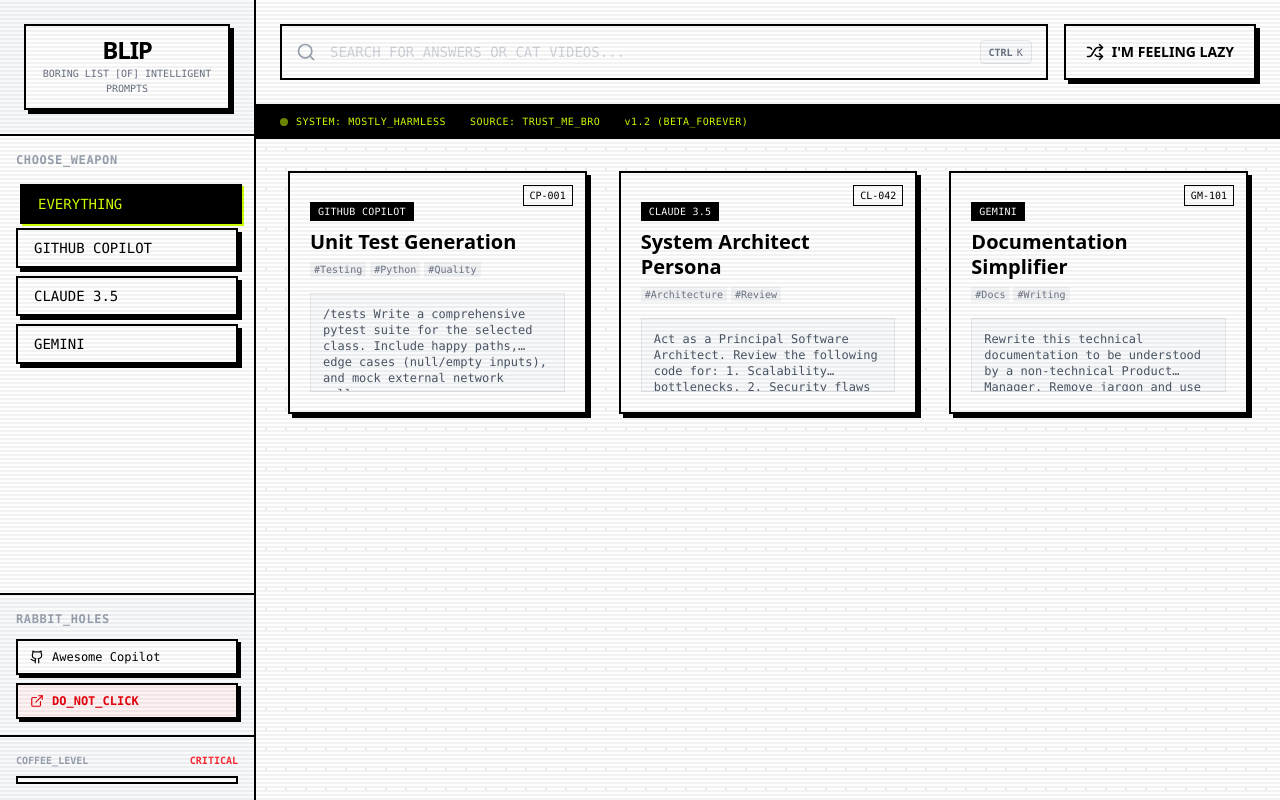
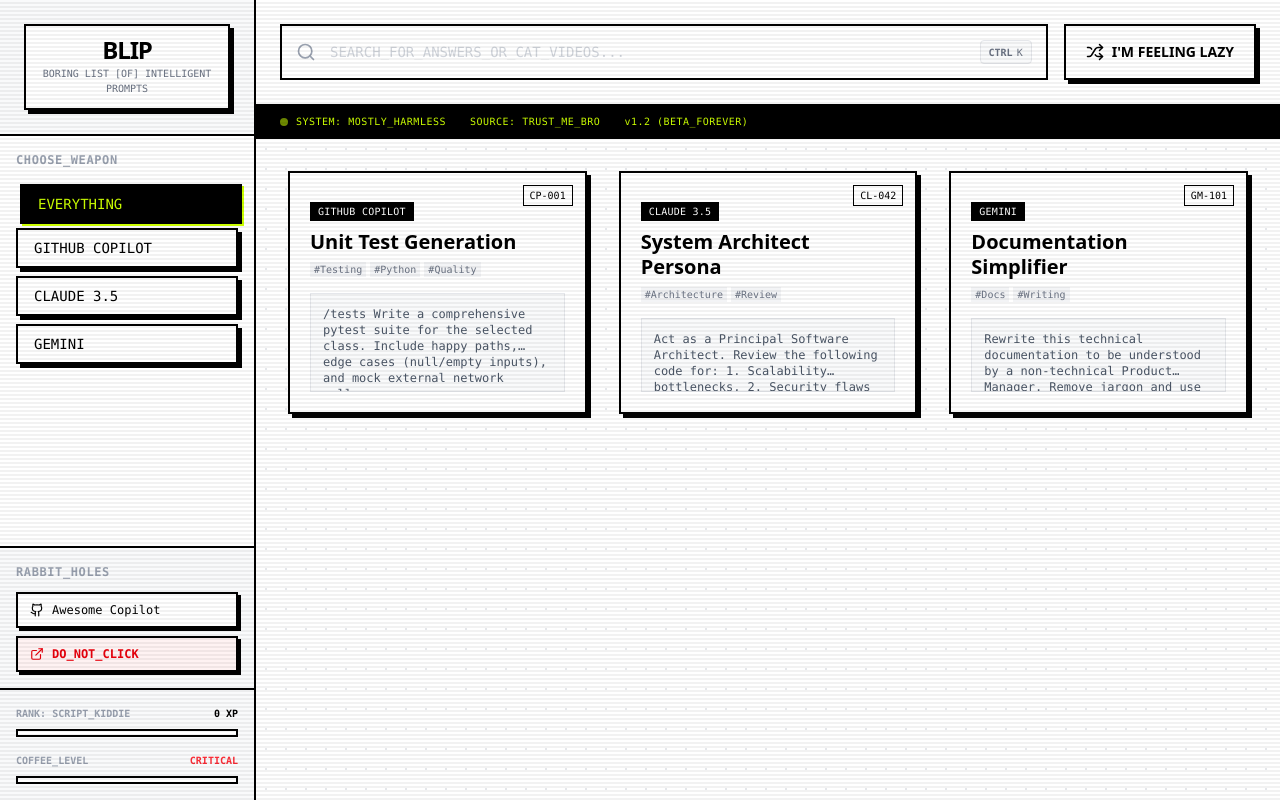
Before and after one commit to themasterchiefdev/Blip, a React (Vite) app: page / in a window 1280 px wide. Both pictures are taken after a click on the button "EXPLORE_BORING_PROMPTS". Built offline with nearby package versions, Linux system fonts and the light colour scheme.

Commit message:
feat: Implement XP and ranking system with badge unlocking and dynamic coffee status UI, removing old coffee messages.

```diff
--- a/src/App.tsx
+++ b/src/App.tsx
@@ -56,18 +56,7 @@ const CAT_MESSAGES = [
     "SYSTEM OVERLOAD: CUTENESS MODULE NOT INSTALLED."
 ];
 
-const COFFEE_MESSAGES = [
-    "CAFFEINE_LEVEL_CRITICAL: SEND_BEANS",
-    "I DON'T HAVE A PROBLEM, I HAVE A DEADLINE.",
-    "DECAF? WE DON'T DO THAT HERE.",
-    "ERROR: BLOOD_STREAM_TOO_CLEAN. INJECTING_ESPRESSO...",
-    "SLEEP IS FOR THE WEAK (AND THOSE WITHOUT BUGS).",
-    "404: SLEEP NOT FOUND.",
-    "LOADING... PLEASE INSERT COFFEE.",
-    "MY BLOOD TYPE IS ESPRESSO.",
-    "DEBUGGING: REMOVING THE NEEDLE FROM THE HAYSTACK... ONE COFFEE AT A TIME.",
-    "COMPILING... TIME FOR A REFILL."
-];
+
 
 const CONSOLE_ART = `
   ____  _     ___ ____
@@ -81,6 +70,13 @@ const CONSOLE_ART = `
 
 const KONAMI_CODE = ['ArrowUp', 'ArrowUp', 'ArrowDown', 'ArrowDown', 'ArrowLeft', 'ArrowRight', 'ArrowLeft', 'ArrowRight', 'b', 'a'];
 
+const RANKS = [
+    { threshold: 0, title: "SCRIPT_KIDDIE" },
+    { threshold: 50, title: "CONSOLE_COWBOY" },
+    { threshold: 100, title: "NETRUNNER" },
+    { threshold: 500, title: "AI_OVERLORD" }
+];
+
 // --- COMPONENTS ---
 
 const IconMap = ({ name, size = 16, className = "" }: { name: string, size?: number, className?: string }) => {
@@ -91,8 +87,11 @@ const IconMap = ({ name, size = 16, className = "" }: { name: string, size?: num
     }
 };
 
-const Sidebar = ({ activeFilter, setActiveFilter, externalRepos, className = "", onClose, onCoffeeClick, onLogoClick }: { activeFilter: string, setActiveFilter: (f: string) => void, externalRepos: any[], className?: string, onClose?: () => void, onCoffeeClick: () => void, onLogoClick: () => void }) => {
+const Sidebar = ({ activeFilter, setActiveFilter, externalRepos, className = "", onClose, onCoffeeClick, onLogoClick, coffeeStatus, xp }: { activeFilter: string, setActiveFilter: (f: string) => void, externalRepos: any[], className?: string, onClose?: () => void, onCoffeeClick: () => void, onLogoClick: () => void, coffeeStatus: 'CRITICAL' | 'OPTIMAL', xp: number }) => {
     const tools = ['All', ...Array.from(new Set(INITIAL_STATE.items.map(item => item.tool)))];
+    const currentRank = RANKS.slice().reverse().find(r => xp >= r.threshold) || RANKS[0];
+    const nextRank = RANKS.find(r => r.threshold > xp);
+    const progress = nextRank ? ((xp - currentRank.threshold) / (nextRank.threshold - currentRank.threshold)) * 100 : 100;
 
     return (
         <aside className={`w-64 border-r-2 border-black flex flex-col h-full bg-white ${className}`}>
@@ -158,16 +157,30 @@ const Sidebar = ({ activeFilter, setActiveFilter, externalRepos, className = "",
                 </div>
 
 
-            <div
-                className="p-4 border-t-2 border-black bg-gray-50 cursor-pointer hover:bg-gray-100 transition-colors group"
-                onClick={onCoffeeClick}
-            >
+            <div className="p-4 border-t-2 border-black bg-gray-50">
                 <div className="flex justify-between items-center mb-2">
-                    <span className="font-mono text-[10px] font-bold text-gray-400 group-hover:text-black">COFFEE_LEVEL</span>
-                    <span className="font-mono text-[10px] font-bold text-red-500 animate-pulse">CRITICAL</span>
+                    <span className="font-mono text-[10px] font-bold text-gray-400">RANK: {currentRank.title}</span>
+                    <span className="font-mono text-[10px] font-bold text-black">{xp} XP</span>
                 </div>
-                <div className="h-2 w-full border-2 border-black bg-white p-0.5">
-                    <div className="h-full w-[15%] bg-black group-hover:w-[20%] transition-all duration-500"></div>
+                <div className="h-2 w-full border-2 border-black bg-white p-0.5 mb-4">
+                    <div className="h-full bg-black transition-all duration-500" style={{ width: `${progress}%` }}></div>
+                </div>
+
+                <div
+                    className="cursor-pointer hover:bg-gray-100 transition-colors group"
+                    onClick={onCoffeeClick}
+                >
+                    <div className="flex justify-between items-center mb-2">
+                        <span className="font-mono text-[10px] font-bold text-gray-400 group-hover:text-black">COFFEE_LEVEL</span>
+                        <span className={`font-mono text-[10px] font-bold ${coffeeStatus === 'CRITICAL' ? 'text-red-500 animate-pulse' : 'text-green-600'}`}>
+                            {coffeeStatus}
+                        </span>
+                    </div>
+                    <div className="h-2 w-full border-2 border-black bg-white p-0.5">
+                        <div
+                            className={`h-full transition-all duration-500 ${coffeeStatus === 'CRITICAL' ? 'w-[15%] bg-black' : 'w-full bg-[#CCFF00]'}`}
+                        ></div>
+                    </div>
                 </div>
             </div>
         </aside>
@@ -332,7 +345,18 @@ function App() {
     const [statusText, setStatusText] = useState("SYSTEM: MOSTLY_HARMLESS");
     const [konamiIndex, setKonamiIndex] = useState(0);
     const [isInverted, setIsInverted] = useState(false);
+    const [xp, setXp] = useState(0);
+    const [unlockedBadges, setUnlockedBadges] = useState<string[]>([]);
+    const [coffeeStatus, setCoffeeStatus] = useState<'CRITICAL' | 'OPTIMAL'>('CRITICAL');
+    const [showAltVersion, setShowAltVersion] = useState(false);
     const searchInputRef = useRef<HTMLInputElement>(null);
+
+    const unlockBadge = (badge: string) => {
+        if (!unlockedBadges.includes(badge)) {
+            setUnlockedBadges(prev => [...prev, badge]);
+            setToastMessage(`ACHIEVEMENT UNLOCKED: ${badge}`);
+        }
+    };
 
     // Console Art
     useEffect(() => {
@@ -342,7 +366,9 @@ function App() {
     // Easter Egg Logic
     const isCatSearch = useMemo(() => {
         const q = searchQuery.toLowerCase().trim();
-        return q === 'cat' || q === 'cats' || q.includes('cat video');
+        const isCat = q === 'cat' || q === 'cats' || q.includes('cat video');
+        if (isCat) unlockBadge('CURIOSITY_KILLED_THE_CAT');
+        return isCat;
     }, [searchQuery]);
 
     const specialSearchMessage = useMemo(() => {
@@ -370,6 +396,7 @@ function App() {
                 if (nextIndex === KONAMI_CODE.length) {
                     setIsInverted(true);
                     setToastMessage("CHEAT_CODE_ACTIVATED: GOD_MODE_ENABLED");
+                    unlockBadge('KONAMI_MASTER');
                     setTimeout(() => setIsInverted(false), 5000);
                     setKonamiIndex(0);
                 } else {
@@ -388,6 +415,7 @@ function App() {
         setLogoClicks(newClicks);
         if (newClicks === 5) {
             setToastMessage("OUCH! STOP POKING ME.");
+            unlockBadge('RAGE_QUIT');
             setLogoClicks(0);
         }
     };
@@ -437,8 +465,7 @@ function App() {
     };
 
     const handleCoffeeClick = () => {
-        const msg = COFFEE_MESSAGES[Math.floor(Math.random() * COFFEE_MESSAGES.length)];
-        setToastMessage(msg);
+        setCoffeeStatus(prev => prev === 'CRITICAL' ? 'OPTIMAL' : 'CRITICAL');
     };
 
     if (view === 'landing') {
@@ -457,6 +484,8 @@ function App() {
                     onClose={() => setIsMobileMenuOpen(false)}
                     onCoffeeClick={handleCoffeeClick}
                     onLogoClick={handleLogoClick}
+                    coffeeStatus={coffeeStatus}
+                    xp={xp}
                     className="h-full shadow-2xl"
                 />
             </div>
@@ -468,6 +497,8 @@ function App() {
                 externalRepos={INITIAL_STATE.external_repos}
                 onCoffeeClick={handleCoffeeClick}
                 onLogoClick={handleLogoClick}
+                coffeeStatus={coffeeStatus}
+                xp={xp}
                 className="hidden md:flex fixed left-0 top-0 h-screen z-20"
             />
 
@@ -572,7 +603,11 @@ function App() {
                 <DetailModal
                     item={selectedItem}
                     onClose={() => setSelectedItem(null)}
-                    onCopy={(msg) => setToastMessage(msg)}
+                    onCopy={(msg) => {
+                        setToastMessage(msg);
+                        setXp(prev => prev + 10);
+                        unlockBadge('FIRST_BLOOD');
+                    }}
                 />
             )}
 
```
